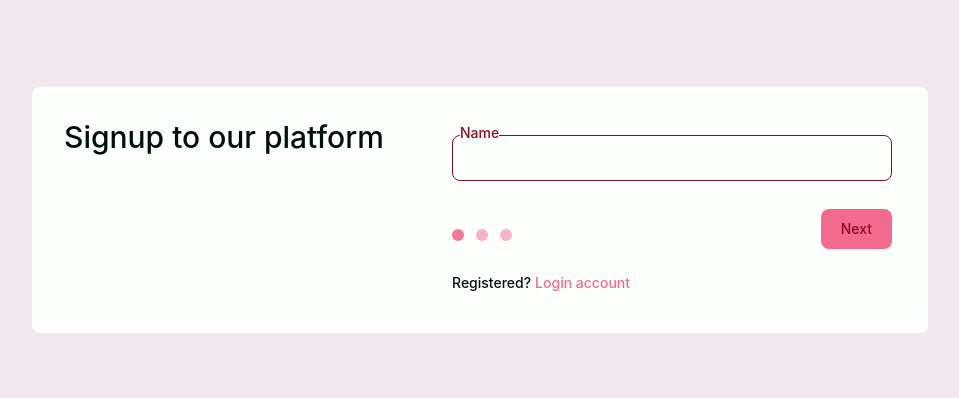
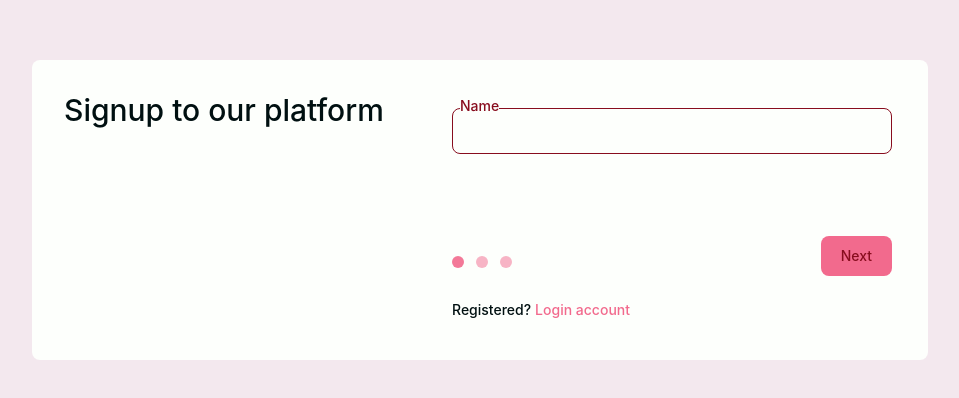
Before and after one commit to TakahashiNguyen/TemplateBackend, a Vue app in the folder page/: page /signup in a window 1280 px wide. Shown: the part 190-588 px from the top of the page, without its empty margins (160-1119 px from the left). Built offline with nearby package versions, Linux system fonts and the light colour scheme.

Commit message:
fix(page): better carousel

```diff
--- a/page/package.json
+++ b/page/package.json
@@ -2,7 +2,7 @@
 	"type": "module",
 	"scripts": {
 		"dev": "concurrently \"pnpm dev:api\" \"pnpm dev:web\"",
-		"dev:api": "cd .. && npm run start",
+		"dev:api": "cd ../server && npm run start",
 		"dev:web": "vite",
 		"pretypes": "cd ../types && npm run build",
 		"types": "pnpm add file:../types",
--- a/page/src/components/CarouselComp.vue
+++ b/page/src/components/CarouselComp.vue
@@ -10,7 +10,7 @@
 			ref="carouselWrapper"
 			class="[&>*]:absolute! [&>*]:duration-(--duration) relative h-56 overflow-hidden [&>*]:w-full [&>*]:ease-in-out"
 		>
-			<DivWrapper>
+			<DivWrapper v-bind="$attrs">
 				<slot name="content" />
 			</DivWrapper>
 		</div>
@@ -85,7 +85,7 @@
 
 <script setup lang="ts">
 import { getSlotRefSet, sleep, waitForPageLoad } from '@/app/functions';
-import { useElementSize } from '@vueuse/core';
+import { useElementBounding } from '@vueuse/core';
 import { Carousel } from 'flowbite';
 import type {
 	CarouselInterface,
@@ -93,7 +93,14 @@ import type {
 	CarouselOptions,
 	RotationItems,
 } from 'flowbite';
-import { type PropType, computed, onMounted, ref, watch } from 'vue';
+import {
+	type PropType,
+	computed,
+	defineComponent,
+	onMounted,
+	ref,
+	watch,
+} from 'vue';
 
 import DivWrapper from './DivWrapper.vue';
 import LoadingDiv from './LoadingDiv.vue';
@@ -115,7 +122,7 @@ const carouselElement = ref<HTMLElement>(),
 	props = defineProps({
 		isCycle: { type: Boolean, default: false },
 		overflowing: { type: Boolean, default: false },
-		duration: { type: Number, default: 750 },
+		duration: { type: Number, default: 500 },
 		cycleDuration: { type: Number, default: 3000 },
 		indicator: {
 			type: Object as PropType<
@@ -133,6 +140,10 @@ const carouselElement = ref<HTMLElement>(),
 		},
 	});
 
+defineComponent({
+	inheritAttrs: false,
+});
+
 class CustomCarousel extends Carousel {
 	async _rotate(rotationItems: RotationItems): Promise<void> {
 		Object.values(rotationItems).forEach((i) => {
@@ -144,7 +155,7 @@ class CustomCarousel extends Carousel {
 		super._rotate(rotationItems);
 
 		currentPosition.value = rotationItems.middle.position + 1;
-		currentElement.value = rotationItems.middle.el.children[0] as HTMLElement;
+		currentElement.value = rotationItems.middle.el;
 
 		await sleep(props.duration);
 
@@ -183,7 +194,7 @@ onMounted(async () => {
 			},
 		};
 
-	watch(useElementSize(currentElement).height, (h) => {
+	watch(useElementBounding(currentElement).height, (h) => {
 		carouselElement.value!.style.height = carouselWrapper.value!.style.height =
 			h.toString() + 'px';
 	});
--- a/page/src/components/DivWrapper.vue
+++ b/page/src/components/DivWrapper.vue
@@ -10,8 +10,7 @@ function unwrapContentVNodes(nodes: VNode[]): VNode[] {
 			node.children &&
 			Array.isArray(node.children)
 		) {
-			// @ts-expect-error error-free expression
-			result.push(...unwrapContentVNodes(node.children));
+			result.push(...unwrapContentVNodes(node.children as VNode[]));
 		} else {
 			const cloned = { ...node } as VNode;
 			if (node.children && Array.isArray(node.children)) {
@@ -25,11 +24,11 @@ function unwrapContentVNodes(nodes: VNode[]): VNode[] {
 }
 
 export default defineComponent({
-	props: {},
-	setup({}, { slots }) {
+	inheritAttrs: false,
+	setup({}, { slots, attrs }) {
 		return () => {
 			return unwrapContentVNodes(slots.default?.()!).map((node) =>
-				h('div', { class: ['bg--0'] }, [node]),
+				h('div', { class: ['bg--0', `h-fit`, 'flex', attrs.class] }, [node]),
 			);
 		};
 	},
--- a/page/src/components/TextInputComp.vue
+++ b/page/src/components/TextInputComp.vue
@@ -1,6 +1,6 @@
 <template>
 	<div
-		class="text--primary bg--0 flex flex-col p-1"
+		class="text--primary bg--0 flex flex-col p-1 w-full"
 		:class="{
 			'text-error!': isObject && isError,
 			'text-success!': isObject && isSuccess,
--- a/page/src/views/Signup.vue
+++ b/page/src/views/Signup.vue
@@ -9,7 +9,7 @@
 				activeClasses: 'bg-light-primary/90',
 				inactiveClasses: 'bg-light-primary/50 hover:bg-light-primary/70',
 			}"
-			class="mb-20"
+			class="min-h-30 mb-20"
 		>
 			<template #buttons="{ next, isEnd, previous, isStart }">
 				<div
@@ -31,13 +31,9 @@
 				</div>
 			</template>
 			<template #content>
-				<div>
-					<FormTextInputComp name="Name" v-model="input.name" />
-				</div>
-				<div>
-					<FormTextInputComp name="Phone number" v-model="input.phone" />
-				</div>
-				<div class="space-y-6">
+				<FormTextInputComp name="Name" v-model="input.name" />
+				<FormTextInputComp name="Phone number" v-model="input.phone" />
+				<div class="space-y-6 w-full">
 					<FormTextInputComp
 						name="Email"
 						v-model="input.email"
```
